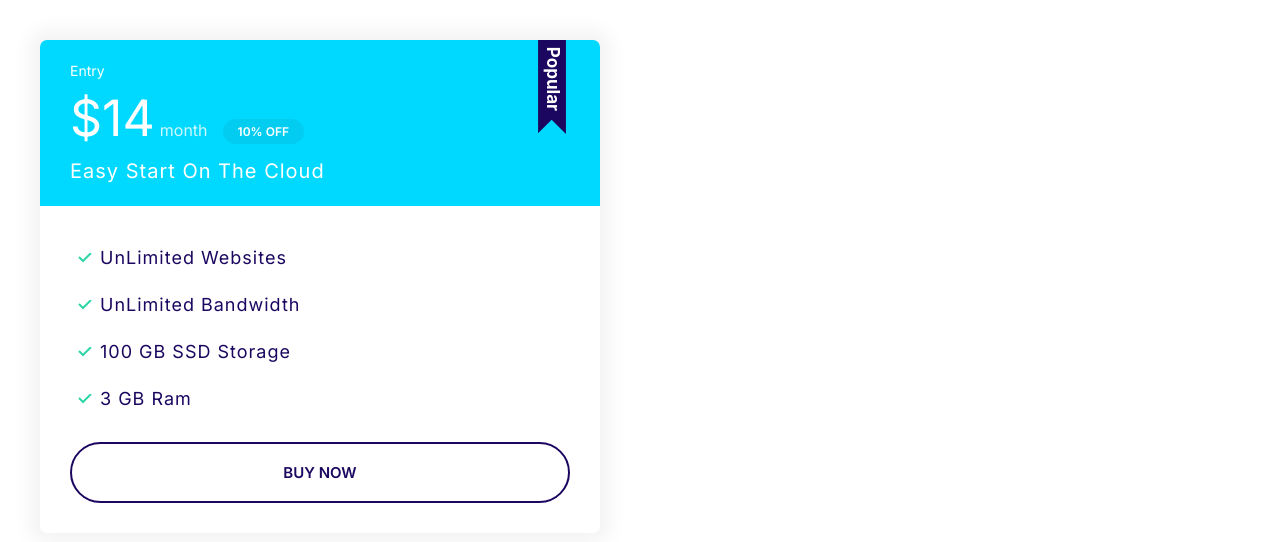
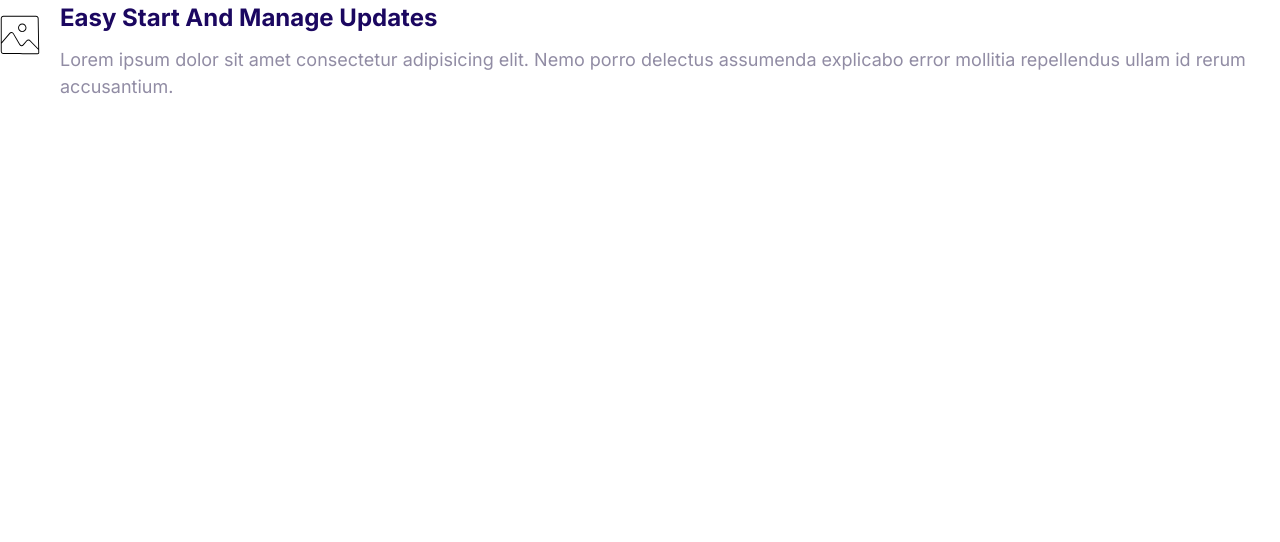
Before and after one commit to irfanAhmadKh/moshify, a plain HTML site: page index.html in a window 1280 px wide. Drawn offline with Linux system fonts and the light colour scheme.

Commit message:
Media objects + svg icon

```diff
--- a/css/styles.css
+++ b/css/styles.css
@@ -373,3 +373,21 @@ a {
     font-size: 1.6rem;
   }
 }
+
+/* Media */
+
+.media{
+  display: flex;
+}
+
+.media__title{
+  margin-top: 0;
+}
+
+.media__body{
+  margin: 0 2rem;
+}
+
+.media__image{
+  margin-top: 1.5rem;
+}
--- a/index.html
+++ b/index.html
@@ -12,27 +12,17 @@
     <link rel="stylesheet" href="css/styles.css" />
   </head>
   <body>
-    <!-- 19 - Plans  -->
-    <div style="width: 50%; padding: 4rem">
-      <div class="plan plan--popular">
-        <div class="card card--secondary">
-          <header class="card__header">
-            <h3 class="plan__name">Entry</h3>
-            <span class="plan__price">$14</span>
-            <span class="plan__billing--cycle">month</span>
-            <span class="badge badge--secondary badge--small">10% OFF</span>
-            <span class="plan__description">Easy Start On The Cloud</span>
-          </header>
-          <div class="card__body">
-            <ul class="list list--tick">
-              <li class="list__item">UnLimited Websites</li>
-              <li class="list__item">UnLimited Bandwidth</li>
-              <li class="list__item">100 GB SSD Storage</li>
-              <li class="list__item">3 GB Ram</li>
-            </ul>
-            <button class="btn btn--outline btn--block">Buy Now</button>
-          </div>
-        </div>
+    <!-- 21 - Media Objects -->
+    <div class="media">
+      <div class="media__image">
+        <!-- 14 - Icons  -->
+        <svg class="icon icon--primary">
+          <use xlink:href="images/sprite.svg#snap"></use>
+        </svg>
+      </div>
+      <div class="media__body">
+        <h3 class="media__title">Easy Start And Manage Updates</h3>
+        <p>Lorem ipsum dolor sit amet consectetur adipisicing elit. Nemo porro delectus assumenda explicabo error mollitia repellendus ullam id rerum accusantium.</p>
       </div>
     </div>
   </body>
```
Also changed, not shown: components/media.html (added, +17 -0 lines), components/plans.html (added, +23 -0 lines).
